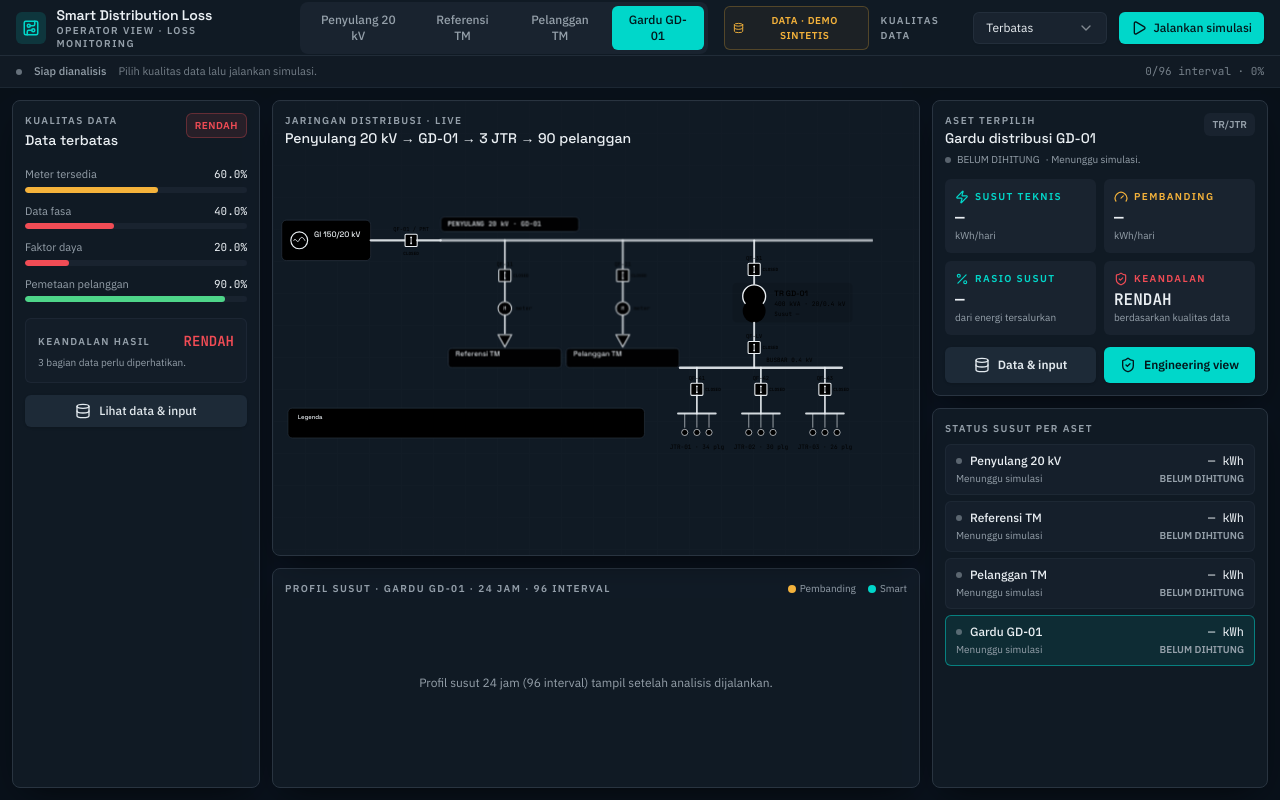
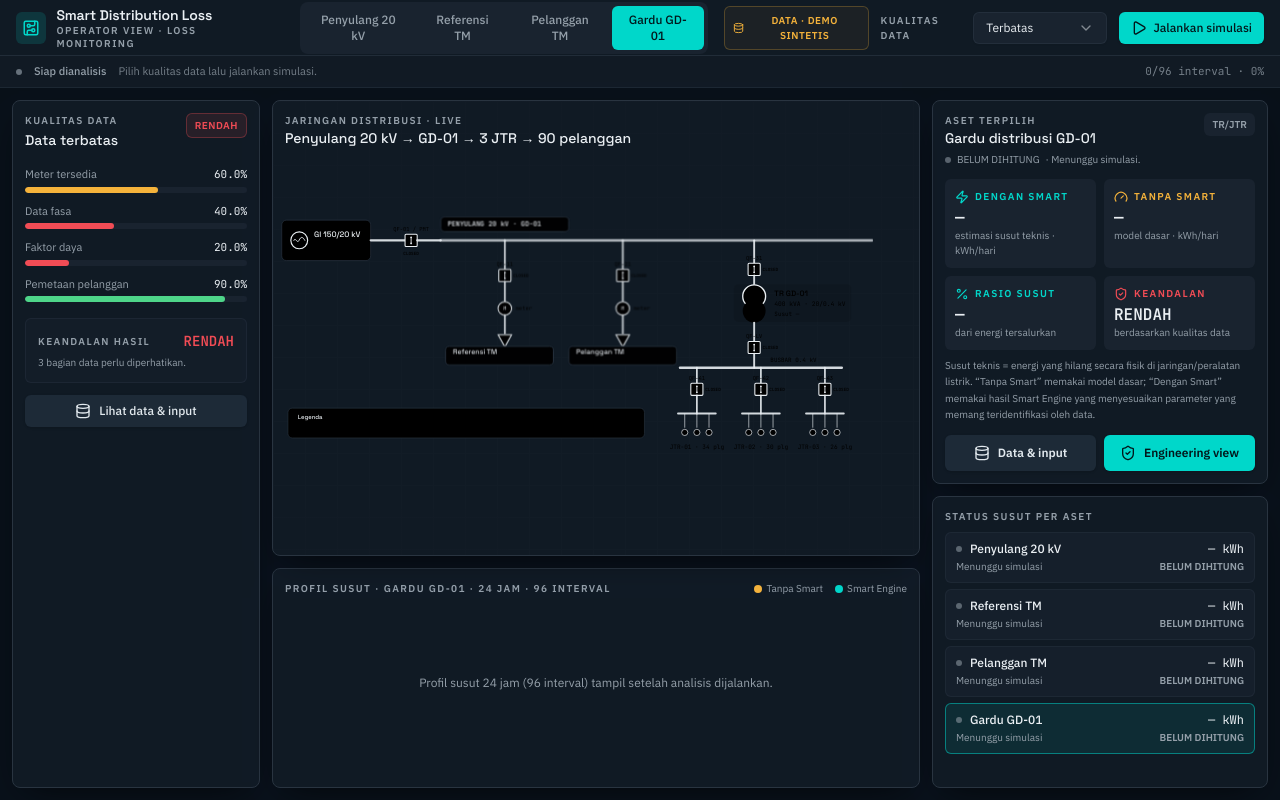
Before and after one commit to masarray/smart-distribution-loss, a React (Vite) app: page / in a window 1280 px wide. Built offline with nearby package versions, Linux system fonts and the light colour scheme.

Commit message:
P2: clarify feeder roll-up and Smart Engine benefit
Make feeder composition auditable, replace ambiguous comparison wording with Dengan Smart/Tanpa Smart, surface demo-only validation benefit, and remove transformer highlight noise without changing physics equations.

```diff
--- a/src/App.tsx
+++ b/src/App.tsx
@@ -69,6 +69,9 @@ export default function App() {
   );
   const selectedSummary = useMemo(() => summarizeLossSeries(selectedSeries), [selectedSeries]);
   const exceptionCount = assetMetrics.filter(({ metric }) => isException(metric.status)).length;
+  const validation = validationBenefit(active?.convErr, active?.smartErr);
+  const feederComponents = assets.filter((asset) => asset.id !== "feeder");
+  const feederFormulaReady = feederComponents.every((asset) => asset.smartKwh != null) && active?.smartKwh != null;
 
   const progressTitle =
     state.status === "running"
@@ -272,8 +275,8 @@ export default function App() {
                 )}
               </div>
               <div className="flex shrink-0 gap-3 text-[10px] text-muted-foreground">
-                <span className="flex items-center gap-1"><i className="size-2 rounded-full bg-chart-2" /> Pembanding</span>
-                <span className="flex items-center gap-1"><i className="size-2 rounded-full bg-chart-1" /> Smart</span>
+                <span className="flex items-center gap-1"><i className="size-2 rounded-full bg-chart-2" /> Tanpa Smart</span>
+                <span className="flex items-center gap-1"><i className="size-2 rounded-full bg-chart-1" /> Smart Engine</span>
               </div>
             </div>
             <div className="mt-1 h-[166px]">
@@ -299,12 +302,64 @@ export default function App() {
               </span>
             </div>
 
+            {selected === "feeder" && (
+              <div className="mt-3 rounded-md border border-border/55 bg-surface-2/55 p-2.5" data-feeder-rollup="true">
+                <div className="flex items-center justify-between gap-3">
+                  <span className="label-xs">Roll-up Penyulang 20 kV</span>
+                  <span className="text-[9px] font-semibold text-primary">3 KOMPONEN · DIHITUNG 1×</span>
+                </div>
+                <p className="mt-1 text-[10px] leading-relaxed text-muted-foreground">
+                  Total penyulang adalah penjumlahan susut tiga objek di bawah. Referensi TM adalah cabang terukur yang berfungsi sebagai measurement reference, bukan salinan Pelanggan TM.
+                </p>
+                <div className="mt-2 space-y-1">
+                  {feederComponents.map((component) => (
+                    <div key={component.id} className="flex items-center justify-between gap-2 text-[10px]" data-feeder-component={component.id}>
+                      <span className="min-w-0 truncate text-foreground">{component.short}</span>
+                      <span className="shrink-0 text-muted-foreground">{feederRole(component.id)}</span>
+                      <span className="numeric shrink-0">{fmt(component.smartKwh, 1)} kWh</span>
+                      <span className="shrink-0 font-semibold text-success" data-feeder-role={component.id}>MASUK TOTAL</span>
+                    </div>
+                  ))}
+                </div>
+                <p className="numeric mt-2 border-t border-border/50 pt-2 text-[10px] text-foreground" data-feeder-formula="true">
+                  {feederFormulaReady
+                    ? `${feederComponents.map((component) => fmt(component.smartKwh, 1)).join(" + ")} = ${fmt(active?.smartKwh, 1)} kWh/hari`
+                    : "Menunggu hasil simulasi untuk menampilkan formula roll-up."}
+                </p>
+              </div>
+            )}
+
             <div className="mt-3 grid grid-cols-2 gap-2">
-              <Kpi icon={<Zap className="size-3.5" />} label="Susut teknis" value={fmt(active?.smartKwh, 2)} unit="kWh/hari" tone="primary" />
-              <Kpi icon={<Gauge className="size-3.5" />} label="Pembanding" value={fmt(active?.convKwh, 2)} unit="kWh/hari" tone="warn" />
+              <Kpi icon={<Zap className="size-3.5" />} label="Dengan Smart" value={fmt(active?.smartKwh, 2)} unit="estimasi susut teknis · kWh/hari" tone="primary" />
+              <Kpi icon={<Gauge className="size-3.5" />} label="Tanpa Smart" value={fmt(active?.convKwh, 2)} unit="model dasar · kWh/hari" tone="warn" />
               <Kpi icon={<Percent className="size-3.5" />} label="Rasio susut" value={operational.lossRatePercent == null ? "—" : `${operational.lossRatePercent.toFixed(2)}%`} unit="dari energi tersalurkan" tone="primary" />
               <Kpi icon={<ShieldCheck className="size-3.5" />} label="Keandalan" value={confidenceLabel(operational.confidence)} unit="berdasarkan kualitas data" tone={confidenceTone(operational.confidence)} />
             </div>
+
+            <p className="mt-2 text-[10px] leading-relaxed text-muted-foreground" data-technical-loss-definition="true">
+              Susut teknis = energi yang hilang secara fisik di jaringan/peralatan listrik. “Tanpa Smart” memakai model dasar; “Dengan Smart” memakai hasil Smart Engine yang menyesuaikan parameter yang memang teridentifikasi oleh data.
+            </p>
+
+            {state.status === "done" && validation && (
+              <div className="mt-2 rounded-md border border-primary/20 bg-primary/5 p-2.5" data-validation-benefit="true">
+                <div className="flex items-center justify-between gap-3">
+                  <span className="label-xs">Validasi demo · manfaat Smart Engine</span>
+                  <span className={cn("numeric text-[10px] font-semibold", validation.gainPoints >= 0 ? "text-success" : "text-warn")}>
+                    {validation.gainPoints >= 0 ? "+" : ""}{validation.gainPoints.toFixed(2)} poin akurasi
+                  </span>
+                </div>
+                <div className="mt-1.5 flex items-center gap-2 text-[11px]">
+                  <span className="text-muted-foreground">Tanpa Smart</span>
+                  <span className="numeric font-semibold">{validation.conventionalAccuracy.toFixed(2)}%</span>
+                  <span className="text-muted-foreground">→</span>
+                  <span className="text-muted-foreground">Smart Engine</span>
+                  <span className="numeric font-semibold text-primary">{validation.smartAccuracy.toFixed(2)}%</span>
+                </div>
+                <p className="mt-1 text-[9.5px] leading-relaxed text-muted-foreground">
+                  Akurasi demo dihitung terhadap acuan validasi tersembunyi yang tidak dipakai untuk kalibrasi. Pada data lapangan tanpa acuan, akurasi absolut tidak boleh diklaim.
+                </p>
+              </div>
+            )}
 
             <div className="mt-3 grid grid-cols-2 gap-2">
               <Button
@@ -420,6 +475,25 @@ export default function App() {
 
 function isException(status: AnalysisStatus) {
   return status === "ATTENTION" || status === "REVIEW";
+}
+
+function validationBenefit(conventionalError: number | null | undefined, smartError: number | null | undefined) {
+  if (conventionalError == null || smartError == null || !Number.isFinite(conventionalError) || !Number.isFinite(smartError)) {
+    return null;
+  }
+  const conventionalAccuracy = Math.max(0, 100 - Math.abs(conventionalError));
+  const smartAccuracy = Math.max(0, 100 - Math.abs(smartError));
+  return {
+    conventionalAccuracy,
+    smartAccuracy,
+    gainPoints: smartAccuracy - conventionalAccuracy,
+  };
+}
+
+function feederRole(id: AssetId) {
+  if (id === "spot") return "REFERENCE UKUR";
+  if (id === "tm" || id === "gd") return "OBJEK INDEPENDEN";
+  return "ROLL-UP";
 }
 
 function operatorQualityHeadline(level: ConfidenceLevel) {
--- a/src/components/sdl/LossProfileChart.tsx
+++ b/src/components/sdl/LossProfileChart.tsx
@@ -76,10 +76,10 @@ export function LossProfileChart({ series }: { series: ChartPoint[] }) {
               const isWorst = summary.worstTime === point.time;
               const insight =
                 Math.abs(delta) < 0.005
-                  ? "Kedua estimasi hampir sama pada interval ini."
+                  ? "Dengan Smart dan Tanpa Smart hampir sama pada interval ini."
                   : delta < 0
-                    ? `Smart ${Math.abs(delta).toFixed(3)} kW lebih rendah dari pembanding.`
-                    : `Smart ${Math.abs(delta).toFixed(3)} kW lebih tinggi dari pembanding.`;
+                    ? `Smart Engine ${Math.abs(delta).toFixed(3)} kW lebih rendah dari model dasar.`
+                    : `Smart Engine ${Math.abs(delta).toFixed(3)} kW lebih tinggi dari model dasar.`;
 
               return (
                 <div className="min-w-52 rounded-lg border border-border bg-surface-2 p-2.5 text-[11px] shadow-lg" data-loss-tooltip="true">
@@ -92,9 +92,9 @@ export function LossProfileChart({ series }: { series: ChartPoint[] }) {
                     )}
                   </div>
                   <div className="mt-2 grid grid-cols-[1fr_auto] gap-x-4 gap-y-1 text-muted-foreground">
-                    <span>Smart</span><span className="numeric text-foreground">{smart.toFixed(3)} kW</span>
-                    <span>Pembanding</span><span className="numeric">{conventional.toFixed(3)} kW</span>
-                    <span>Selisih</span><span className="numeric">{signedKw(delta)}</span>
+                    <span>Smart Engine</span><span className="numeric text-foreground">{smart.toFixed(3)} kW</span>
+                    <span>Tanpa Smart</span><span className="numeric">{conventional.toFixed(3)} kW</span>
+                    <span>Selisih estimasi</span><span className="numeric">{signedKw(delta)}</span>
                   </div>
                   <p className="mt-2 border-t border-border/60 pt-2 leading-relaxed text-muted-foreground">{insight}</p>
                 </div>
@@ -104,7 +104,7 @@ export function LossProfileChart({ series }: { series: ChartPoint[] }) {
           <Area
             type="monotone"
             dataKey="smart_loss_kw"
-            name="Smart loss"
+            name="Smart Engine"
             stroke="var(--color-chart-1)"
             fill="url(#smartFill)"
             strokeWidth={2}
@@ -114,7 +114,7 @@ export function LossProfileChart({ series }: { series: ChartPoint[] }) {
           <Line
             type="monotone"
             dataKey="conventional_loss_kw"
-            name="Pembanding"
+            name="Tanpa Smart"
             stroke="var(--color-chart-2)"
             strokeWidth={1.5}
             strokeDasharray="4 4"
--- a/src/components/sdl/SingleLineDiagram.tsx
+++ b/src/components/sdl/SingleLineDiagram.tsx
@@ -219,7 +219,7 @@ export function SingleLineDiagram({
       >
         <defs>
           <filter id="flowGlow" x="-50%" y="-50%" width="200%" height="200%">
-            <feGaussianBlur stdDeviation="0.65" result="blur" />
+            <feGaussianBlur stdDeviation="0.55" result="blur" />
             <feMerge>
               <feMergeNode in="blur" />
               <feMergeNode in="SourceGraphic" />
@@ -271,14 +271,14 @@ export function SingleLineDiagram({
                 stroke="var(--color-primary)"
                 strokeWidth="7"
                 strokeLinecap="round"
-                opacity="0.22"
+                opacity="0.18"
                 filter="url(#selectionGlow)"
                 vectorEffect="non-scaling-stroke"
                 data-sld-selection="feeder"
               />
             )}
             <RouteRail d="M260 93H900" width={2.4} />
-            <SelectedPlate x={260} y={58} width={205} height={22} selected={selected === "feeder"} label="feeder-label" />
+            <SelectedPlate x={260} y={58} width={190} height={22} selected={selected === "feeder"} label="feeder-label" />
             <text x="270" y="72.5" fill={selected === "feeder" ? "var(--color-primary)" : "currentColor"} fontSize="10.1" fontFamily="var(--font-mono)" fontWeight="600">
               PENYULANG 20 kV · GD-01
             </text>
@@ -311,11 +311,11 @@ export function SingleLineDiagram({
                 <FlowArrow x={390} y={220} direction="down" />
               </g>
             )}
-            <SelectedPlate x={306} y={253} width={168} height={29} selected={selected === "spot"} label="spot" />
-            <text x="317" y="265" fill="var(--color-foreground)" fontSize="10.6" fontFamily="var(--font-display)">
+            <SelectedPlate x={302} y={250} width={160} height={28} selected={selected === "spot"} label="spot" />
+            <text x="313" y="262" fill="var(--color-foreground)" fontSize="10.5" fontFamily="var(--font-display)">
               Referensi TM
             </text>
-            <text x="317" y="276.5" fill="var(--color-muted-foreground)" fontSize="8.4" fontFamily="var(--font-mono)">
+            <text x="313" y="273.5" fill="var(--color-muted-foreground)" fontSize="8.3" fontFamily="var(--font-mono)">
               {mvLossKwh == null ? "Susut —" : `Susut ${mvLossKwh.toFixed(2)} kWh/hari`}
             </text>
           </g>
@@ -335,27 +335,25 @@ export function SingleLineDiagram({
                 <FlowArrow x={600} y={220} direction="down" />
               </g>
             )}
-            <SelectedPlate x={516} y={253} width={168} height={29} selected={selected === "tm"} label="tm" />
-            <text x="527" y="265" fill="var(--color-foreground)" fontSize="10.6" fontFamily="var(--font-display)">
+            <SelectedPlate x={520} y={250} width={160} height={28} selected={selected === "tm"} label="tm" />
+            <text x="531" y="262" fill="var(--color-foreground)" fontSize="10.5" fontFamily="var(--font-display)">
               Pelanggan TM
             </text>
-            <text x="527" y="276.5" fill="var(--color-muted-foreground)" fontSize="8.4" fontFamily="var(--font-mono)">
+            <text x="531" y="273.5" fill="var(--color-muted-foreground)" fontSize="8.3" fontFamily="var(--font-mono)">
               {tmLossKwh == null ? "Susut —" : `Susut ${tmLossKwh.toFixed(2)} kWh/hari`}
             </text>
           </g>
 
           <g transform="translate(-115 0)" className={zone("gd")} onClick={() => onSelect("gd")} color="var(--color-mv)">
-            <SelectedPlate x={808} y={156} width={178} height={59} selected={selected === "gd"} label="gd" />
+            <SelectedPlate x={810} y={158} width={174} height={56} selected={selected === "gd"} label="gd" />
             <RouteRail d="M840 93V127" width={1.9} />
             <CircuitBreaker x={840} y={136} label="QF-31" state="CLOSED" />
             <RouteRail d="M840 145V159" width={1.9} />
             {energised && <FlowArrow x={840} y={155} direction="down" />}
-            {selected === "gd" && (
-              <circle cx="840" cy="187" r="25" fill="none" stroke="var(--color-primary)" strokeWidth="3.5" opacity="0.22" filter="url(#selectionGlow)" vectorEffect="non-scaling-stroke" />
-            )}
-            <circle cx="840" cy="176" r="17" fill="var(--color-surface)" stroke="currentColor" strokeWidth="2" />
-            <circle cx="840" cy="198" r="17" fill="var(--color-surface)" stroke="var(--color-lv)" strokeWidth="2" />
-            {energised && <circle cx="840" cy="187" r="10" fill="var(--color-primary)" opacity="0.18" className="pulse-node" />}
+            <g data-transformer-symbol="true">
+              <circle cx="840" cy="176" r="17" fill="var(--color-surface)" stroke="currentColor" strokeWidth="2" />
+              <circle cx="840" cy="198" r="17" fill="var(--color-surface)" stroke="var(--color-lv)" strokeWidth="2" />
+            </g>
             <text x="870" y="176" fill={selected === "gd" ? "var(--color-primary)" : "var(--color-foreground)"} fontSize="11.5" fontFamily="var(--font-display)" fontWeight="600">
               TR GD-01
             </text>
@@ -384,8 +382,8 @@ export function SingleLineDiagram({
               )}
             </g>
             <text
-              x="858"
-              y="274"
+              x="864"
+              y="273"
               fill="var(--color-lv)"
               fontSize="8.8"
               fontFamily="var(--font-mono)"
```
Also changed, not shown: tests/operation-hierarchy-ci.mjs (+4 -1 lines), tests/operational-sld-ci.mjs (+25 -1 lines).
